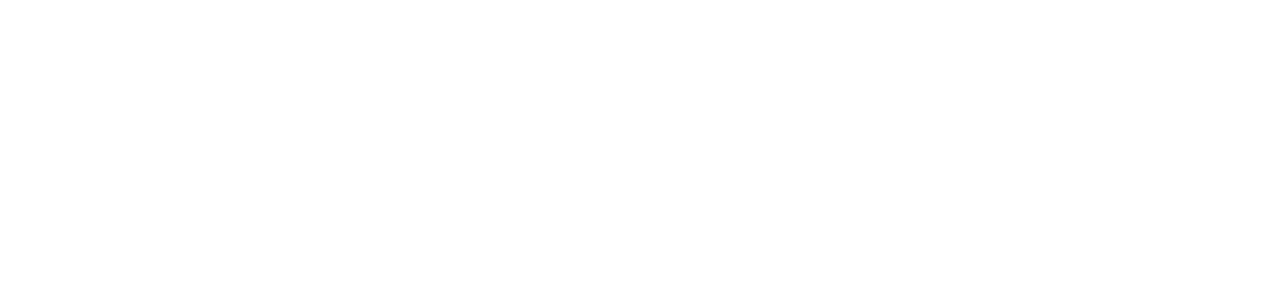
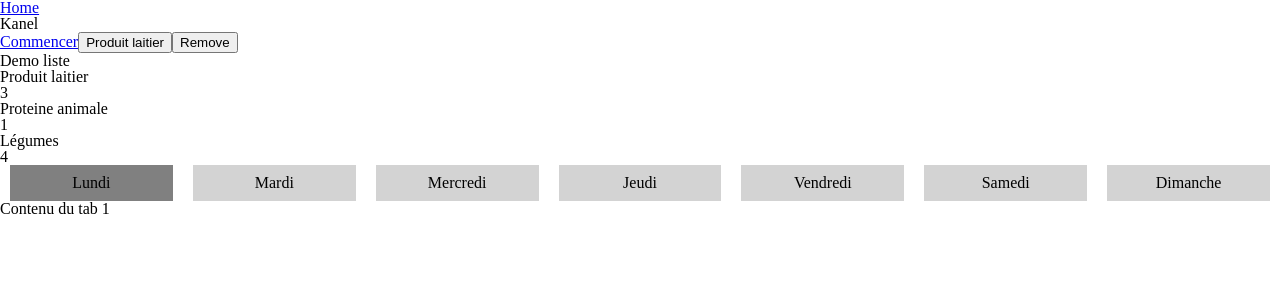
Before and after one commit to antoinechassagne/kanel, a Vue app: page /showcase in a window 1280 px wide. Shown: the top 300 px of the page. Built offline with nearby package versions, Linux system fonts and the light colour scheme.

Commit message:
:sparkles: Handle routing

```diff
--- a/src/components/buttons/ButtonRouter.vue
+++ b/src/components/buttons/ButtonRouter.vue
@@ -9,7 +9,7 @@
 export default {
   name: 'ButtonRouter',
   props: {
-    path: {
+    name: {
       type: String,
       required: true
     },
@@ -20,7 +20,7 @@
   computed: {
     route() {
       return {
-        path: this.path,
+        name: this.name,
         params: this.params
       };
     }
--- a/src/router/index.js
+++ b/src/router/index.js
@@ -1,14 +1,32 @@
 import Vue from 'vue';
 import VueRouter from 'vue-router';
+import ComponentsShowcase from '../views/ComponentsShowcase.vue';
 import Home from '../views/Home.vue';
+import Week from '../views/Week.vue';
+import Meals from '../views/Meals.vue';
 
 Vue.use(VueRouter);
 
 const routes = [
   {
+    path: '/showcase',
+    name: 'ComponentsShowcase',
+    component: ComponentsShowcase
+  },
+  {
     path: '/',
     name: 'Home',
     component: Home
+  },
+  {
+    path: '/semaine',
+    name: 'Week',
+    component: Week
+  },
+  {
+    path: '/jour/:day/repas',
+    name: 'Meals',
+    component: Meals
   }
 ];
 
--- /dev/null
+++ b/src/views/ComponentsShowcase.vue
@@ -0,0 +1,68 @@
+<template>
+  <div class="page-components-showcase">
+    <base-header />
+    <heading level="1">Kanel</heading>
+    <button-router name="Week">Commencer</button-router>
+    <button-add @add="alert">Produit laitier</button-add>
+    <button-remove @remove="alert">Remove</button-remove>
+    <list label="Demo liste" :items="items">
+      <template v-slot:default="{ item }">
+        <p>{{ item.label }}</p>
+        <p>{{ item.value }}</p>
+      </template>
+    </list>
+    <tabs :tabs="tabs">
+      <template v-slot:tab-navigation="{ tab }">{{ tab.title }}</template>
+      <template v-slot:tab-content="{ currentTab }">Contenu du tab {{ currentTab.id }}</template>
+    </tabs>
+    <base-footer />
+  </div>
+</template>
+
+<script>
+import BaseHeader from '@/components/base/BaseHeader';
+import BaseFooter from '@/components/base/BaseFooter';
+import Heading from '@/components/texts/Heading';
+import ButtonRouter from '@/components/buttons/ButtonRouter';
+import ButtonAdd from '@/components/buttons/ButtonAdd';
+import ButtonRemove from '@/components/buttons/ButtonRemove';
+import List from '@/components/texts/List';
+import Tabs from '@/components/tabs/Tabs';
+
+export default {
+  name: 'ComponentsShowcase',
+  components: {
+    BaseHeader,
+    BaseFooter,
+    Heading,
+    ButtonRouter,
+    ButtonAdd,
+    ButtonRemove,
+    List,
+    Tabs
+  },
+  data() {
+    return {
+      items: [
+        { label: 'Produit laitier', value: 3 },
+        { label: 'Proteine animale', value: 1 },
+        { label: 'Légumes', value: 4 }
+      ],
+      tabs: [
+        { id: 1, title: 'Lundi' },
+        { id: 2, title: 'Mardi' },
+        { id: 3, title: 'Mercredi' },
+        { id: 4, title: 'Jeudi' },
+        { id: 5, title: 'Vendredi' },
+        { id: 6, title: 'Samedi' },
+        { id: 7, title: 'Dimanche' }
+      ]
+    };
+  },
+  methods: {
+    alert() {
+      window.alert('Button clicked');
+    }
+  }
+};
+</script>
--- a/src/views/Home.vue
+++ b/src/views/Home.vue
@@ -1,68 +1,17 @@
 <template>
-  <div>
-    <base-header />
-    <heading level="1">Kanel</heading>
-    <button-router path="/menus">Commencer</button-router>
-    <button-add @add="alert">Produit laitier</button-add>
-    <button-remove @remove="alert">Remove</button-remove>
-    <list label="Demo liste" :items="items">
-      <template v-slot:default="{ item }">
-        <p>{{ item.label }}</p>
-        <p>{{ item.value }}</p>
-      </template>
-    </list>
-    <tabs :tabs="tabs">
-      <template v-slot:tab-navigation="{ tab }">{{ tab.title }}</template>
-      <template v-slot:tab-content="{ currentTab }">Contenu du tab {{currentTab.id}}</template>
-    </tabs>
-    <base-footer />
+  <div class="page-home">
+    <h1>Kanel</h1>
+    <button-router name="Week">Commencer</button-router>
   </div>
 </template>
 
 <script>
-import BaseHeader from '@/components/base/BaseHeader';
-import BaseFooter from '@/components/base/BaseFooter';
-import Heading from '@/components/texts/Heading';
 import ButtonRouter from '@/components/buttons/ButtonRouter';
-import ButtonAdd from '@/components/buttons/ButtonAdd';
-import ButtonRemove from '@/components/buttons/ButtonRemove';
-import List from '@/components/texts/List';
-import Tabs from '@/components/tabs/Tabs';
 
 export default {
   name: 'Home',
   components: {
-    BaseHeader,
-    BaseFooter,
-    Heading,
-    ButtonRouter,
-    ButtonAdd,
-    ButtonRemove,
-    List,
-    Tabs
-  },
-  data() {
-    return {
-      items: [
-        { label: 'Produit laitier', value: 3 },
-        { label: 'Proteine animale', value: 1 },
-        { label: 'Légumes', value: 4 }
-      ],
-      tabs: [
-        { id: 1, title: 'Lundi' },
-        { id: 2, title: 'Mardi' },
-        { id: 3, title: 'Mercredi' },
-        { id: 4, title: 'Jeudi' },
-        { id: 5, title: 'Vendredi' },
-        { id: 6, title: 'Samedi' },
-        { id: 7, title: 'Dimanche' }
-      ]
-    };
-  },
-  methods: {
-    alert() {
-      window.alert('Button clicked');
-    }
+    ButtonRouter
   }
 };
 </script>
--- /dev/null
+++ b/src/views/Meals.vue
@@ -0,0 +1,22 @@
+<template>
+  <div class="page-meals">
+    <base-header />
+    <heading level="1">Entrez vos repas</heading>
+    <base-footer />
+  </div>
+</template>
+
+<script>
+import BaseHeader from '@/components/base/BaseHeader';
+import BaseFooter from '@/components/base/BaseFooter';
+import Heading from '@/components/texts/Heading';
+
+export default {
+  name: 'Week',
+  components: {
+    BaseHeader,
+    BaseFooter,
+    Heading
+  }
+};
+</script>
--- /dev/null
+++ b/src/views/Week.vue
@@ -0,0 +1,48 @@
+<template>
+  <div class="page-week">
+    <base-header />
+    <heading level="1">Les menus de vos enfants pour toute la semaine</heading>
+    <tabs :tabs="tabs">
+      <template v-slot:tab-navigation="{ tab }">{{ tab.title }}</template>
+      <template v-slot:tab-content="{ currentTab }">
+        Contenu du tab {{ currentTab.id }}
+        <button-router name="Meals" :params="{ day: currentTab.id }"
+          >Ajouter des repas
+        </button-router>
+      </template>
+    </tabs>
+    <base-footer />
+  </div>
+</template>
+
+<script>
+import BaseHeader from '@/components/base/BaseHeader';
+import BaseFooter from '@/components/base/BaseFooter';
+import Heading from '@/components/texts/Heading';
+import Tabs from '@/components/tabs/Tabs';
+import ButtonRouter from '@/components/buttons/ButtonRouter';
+
+export default {
+  name: 'Week',
+  components: {
+    BaseHeader,
+    BaseFooter,
+    Heading,
+    Tabs,
+    ButtonRouter
+  },
+  data() {
+    return {
+      tabs: [
+        { id: 1, title: 'Lundi' },
+        { id: 2, title: 'Mardi' },
+        { id: 3, title: 'Mercredi' },
+        { id: 4, title: 'Jeudi' },
+        { id: 5, title: 'Vendredi' },
+        { id: 6, title: 'Samedi' },
+        { id: 7, title: 'Dimanche' }
+      ]
+    };
+  }
+};
+</script>
```
